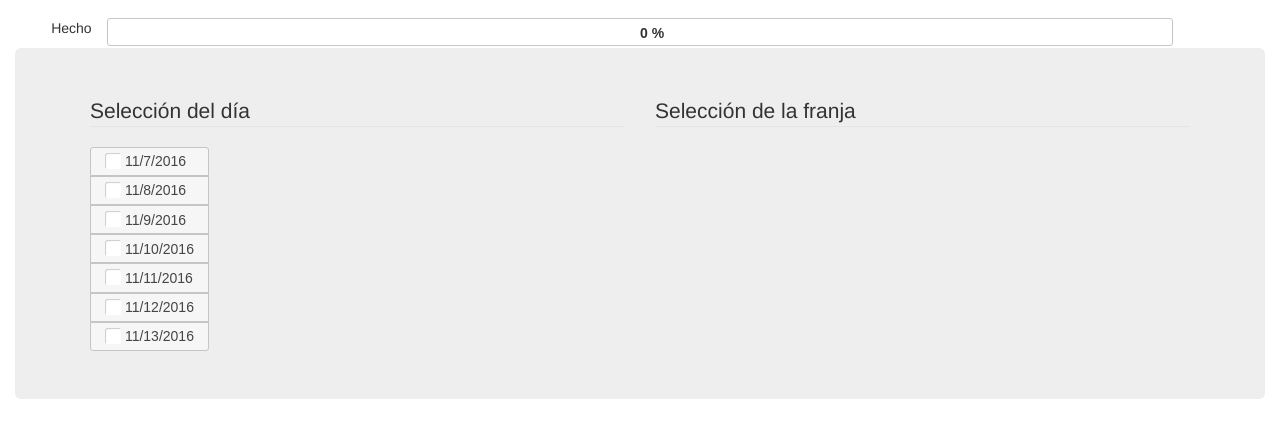
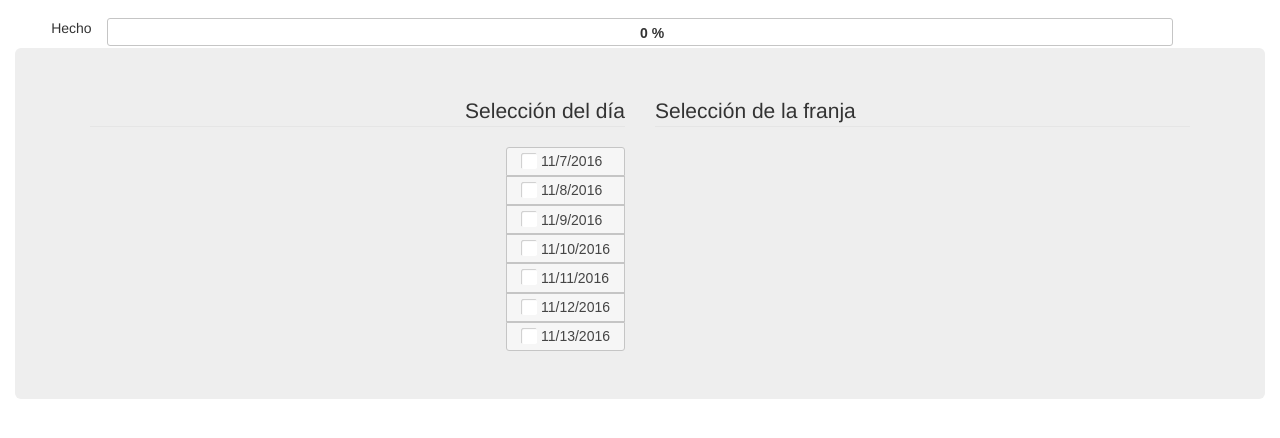
Before and after one commit to RaulEstrada/DPIU-JQUERYUI-SELECCION-HORARIOS, a plain HTML site: page index.html in a window 1280 px wide. Shown: the part 102-540 px from the top of the page. Drawn offline with Linux system fonts and the light colour scheme; files that its build step writes are made by us from their sources; files whose address does not match are found by name.

Commit message:
Changed layout of component to bring everything closer

```diff
--- a/index.html
+++ b/index.html
@@ -32,13 +32,13 @@
 			<div class="jumbotron">
 				<div class="container-fluid">
 					<div class="row">
-						<div class="col-sm-6">
+						<div class="col-sm-6 text-right">
 							<fieldset>
 								<legend>Selección del día</legend>
 								<div id="contenedorDias" class="controlgroup"></div>
 							</fieldset>
 						</div>
-						<div class="col-sm-6">
+						<div class="col-sm-6 text-left">
 							<fieldset>
 								<legend>Selección de la franja</legend>
 								<div id="contenedorFranja" class="controlgroup"></div>
--- a/public/css/miCSS.css
+++ b/public/css/miCSS.css
@@ -13,4 +13,5 @@
 
 .first-inner-label {
     margin-right: 1em;
+    padding: 0;
 }
--- a/public/js/miScript.js
+++ b/public/js/miScript.js
@@ -1,6 +1,20 @@
 $(document).ready(function() {
     var progressbar = $("#progressbar");
-      progressLabel = $(".progress-label");
+    var progressLabel = $(".progress-label");
+    inicializarProgressBar();
+    inicializarContenedorDias();
+    inicializarFranjas();
+
+    $("input").checkboxradio();
+    $(".controlgroup").controlgroup({"direction": "vertical"});
+    $(".controlgroup-horizontal").controlgroup({"direction": "horizontal"});
+    $("#dialog").dialog({
+        autoOpen: false,
+        modal: true
+    });
+});
+
+function inicializarProgressBar() {
     $("#progressbar").progressbar({
         value: true,
         change: function() {
@@ -10,7 +24,9 @@ $(document).ready(function() {
           progressLabel.text("Completado");
         }
     });
+}
 
+function inicializarContenedorDias() {
     var contenedorDias = $("#contenedorDias");
     for (var i = 1; i <= 7; i++) {
         var dia = new Date();
@@ -18,11 +34,24 @@ $(document).ready(function() {
         contenedorDias.append($("<label for=\"" + dia.getTime() + "\">"+ dia.toLocaleDateString() + "</label>"))
         contenedorDias.append($("<input type=\"checkbox\" name=\"" + dia.getTime() + "\" id=\"" + dia.getTime() + "\">"));
     }
+}
+
+function checkLimit(source) {
+    if (source.checked) {
+        var franjasSeleccionadas = $("#contenedorFranja input:checked");
+        if (franjasSeleccionadas.length > 3) {
+            $("#dialog").dialog("open");
+            $(source).prop("checked", false);
+        }
+    }
+}
+
+function inicializarFranjas() {
     var franjas = ["Mañana", "Tarde", "Noche"];
     $("#contenedorDias input").on("change", function() {
         if (this.checked) {
             var contenedorFranja = $("#contenedorFranja");
-              var wrapperDia = $("<div id=\"" + this.id + "-wrapper\" class=\"controlgroup-horizontal\"><label class='first-inner-label'>" + this.labels[0].innerText + "</label></div>");
+            var wrapperDia = $("<div id=\"" + this.id + "-wrapper\" class=\"controlgroup-horizontal\"><label class='first-inner-label col-xs-12 col-sm-2'>" + this.labels[0].innerText + "</label></div>");
             for (var franja in franjas) {
                 wrapperDia.append($("<label for=\"" + this.id + franja + "\">"+ franjas[franja] + "</label>"))
                 wrapperDia.append($("<input onchange='checkLimit(this)' type=\"checkbox\" name=\"" + this.id + franja + "\" id=\"" + this.id + franja + "\">"));
@@ -33,22 +62,4 @@ $(document).ready(function() {
             $("#" + this.id + "-wrapper").remove();
         }
     });
-
-      $("input").checkboxradio();
-      $(".controlgroup").controlgroup({"direction": "vertical"});
-      $(".controlgroup-horizontal").controlgroup({"direction": "horizontal"});
-      $("#dialog").dialog({
-          autoOpen: false,
-          modal: true
-      });
-});
-
-function checkLimit(source) {
-    if (source.checked) {
-        var franjasSeleccionadas = $("#contenedorFranja input:checked");
-        if (franjasSeleccionadas.length > 3) {
-            $("#dialog").dialog("open");
-            $(source).prop("checked", false);
 }
-    }
-}
```
Lines whose indentation alone changed are shown as unchanged.
